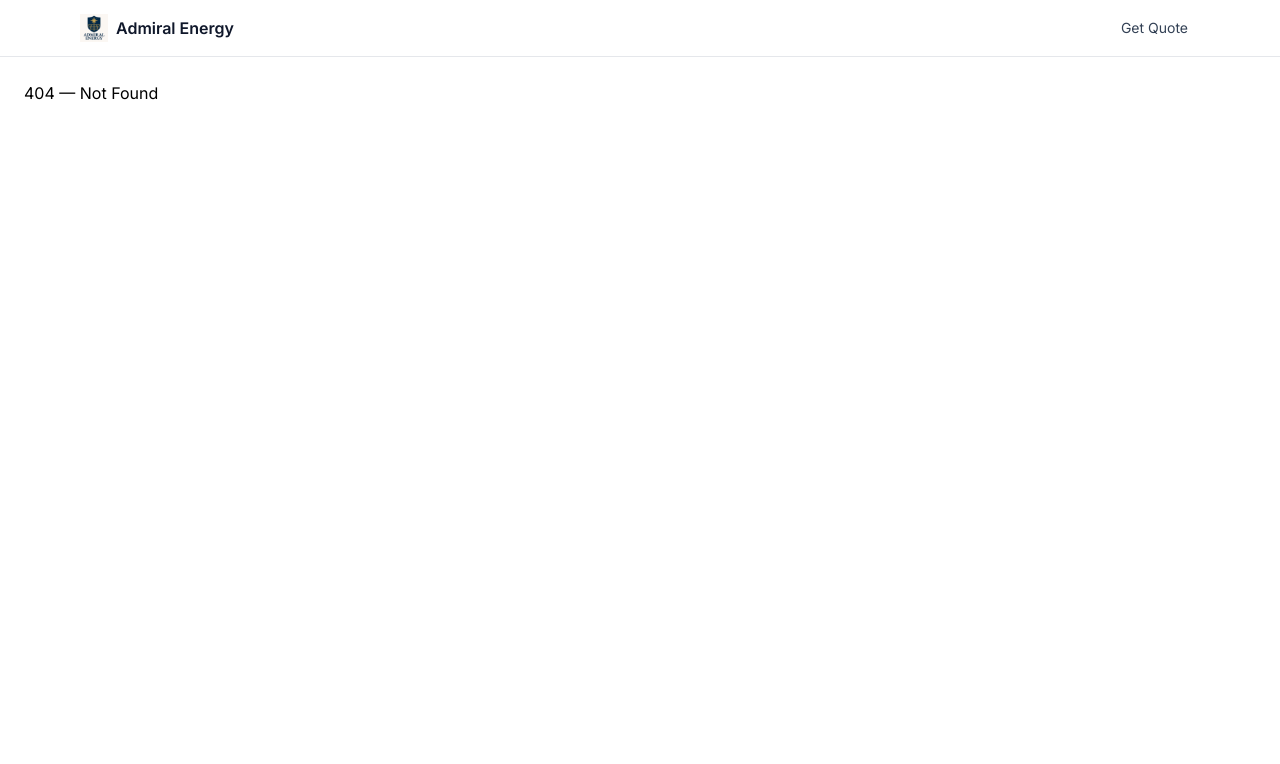
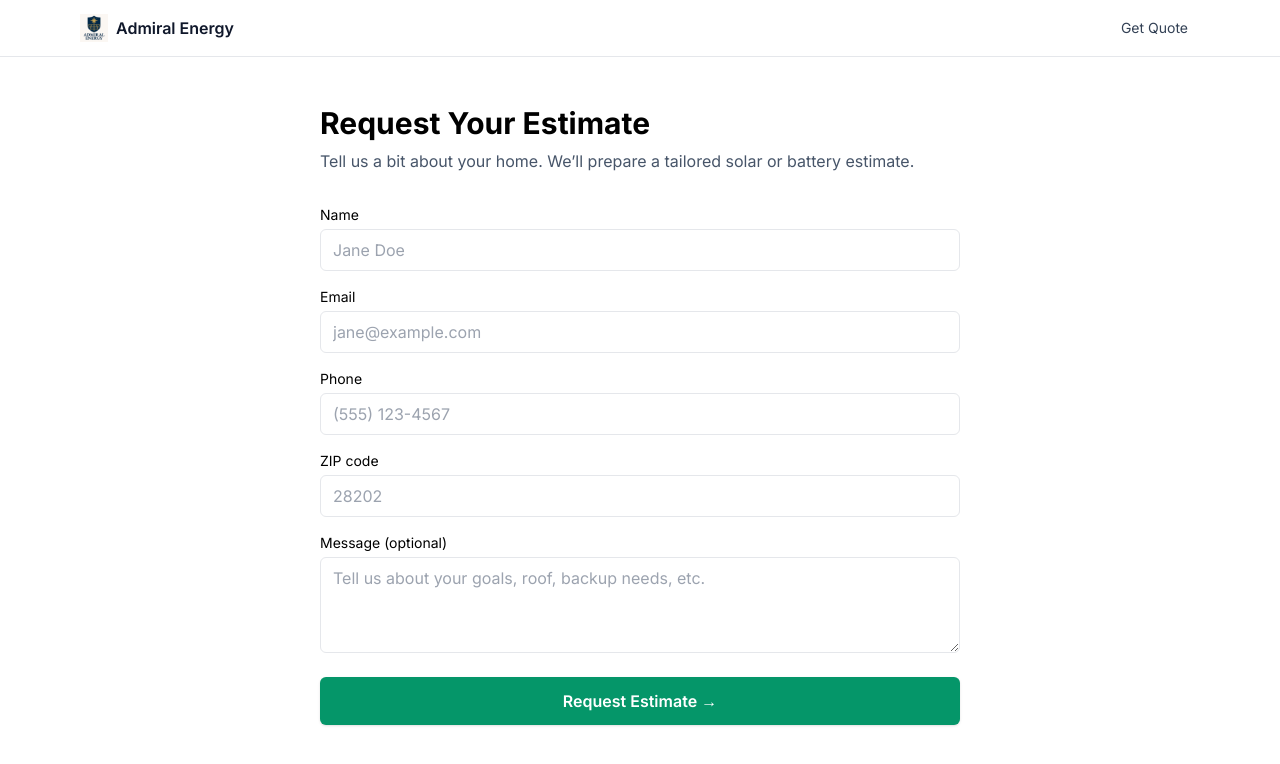
Before and after one commit to AdmiralEnergy/admiral-landing-v2, a React (Vite) app: page /estimate in a window 1280 px wide. Before the commit this address had no page. Shown: the top 764 px of the page. Built offline with nearby package versions, Linux system fonts and the light colour scheme.

Commit message:
feat(estimate): add Netlify-ready Estimate form with source tracking and GA4 event; wire /estimate route

```diff
--- /dev/null
+++ b/src/pages/Estimate.tsx
@@ -0,0 +1,204 @@
+import { useMemo, useState } from "react";
+import { useSearchParams } from "react-router-dom";
+import { track } from "../config/analytics";
+
+type FormState = {
+  name: string;
+  email: string;
+  phone: string;
+  zip: string;
+  message: string;
+  source: string;
+  botField: string; // honeypot
+};
+
+export default function Estimate() {
+  const [params] = useSearchParams();
+  const initialSource = useMemo(() => params.get("source") || "direct", [params]);
+
+  const [form, setForm] = useState<FormState>({
+    name: "",
+    email: "",
+    phone: "",
+    zip: "",
+    message: "",
+    source: initialSource,
+    botField: "",
+  });
+  const [errors, setErrors] = useState<Record<string, string>>({});
+  const [status, setStatus] = useState<"idle" | "submitting" | "success" | "error">("idle");
+
+  const onChange = (e: React.ChangeEvent<HTMLInputElement | HTMLTextAreaElement>) => {
+    const { name, value } = e.target;
+    setForm((s) => ({ ...s, [name]: value }));
+  };
+
+  const validate = () => {
+    const next: Record<string, string> = {};
+    if (!form.name.trim()) next.name = "Name is required";
+    if (!form.email.trim()) next.email = "Email is required";
+    if (!form.phone.trim()) next.phone = "Phone is required";
+    if (!form.zip.trim()) next.zip = "ZIP code is required";
+    setErrors(next);
+    return Object.keys(next).length === 0;
+  };
+
+  const encode = (data: Record<string, string>) => {
+    const params = new URLSearchParams();
+    for (const [k, v] of Object.entries(data)) params.append(k, v);
+    return params.toString();
+  };
+
+  const onSubmit = async (e: React.FormEvent<HTMLFormElement>) => {
+    e.preventDefault();
+    if (!validate()) return;
+    if (form.botField) return; // honeypot filled -> ignore
+
+    setStatus("submitting");
+    try {
+      const body = encode({
+        "form-name": "estimate",
+        name: form.name,
+        email: form.email,
+        phone: form.phone,
+        zip: form.zip,
+        message: form.message,
+        source: form.source,
+      });
+      const res = await fetch("/?no-cache=1", {
+        method: "POST",
+        headers: { "Content-Type": "application/x-www-form-urlencoded" },
+        body,
+      });
+      if (!res.ok) throw new Error(`HTTP ${res.status}`);
+
+      // Fire GA4 generate_lead if GA is configured
+      if (import.meta.env.VITE_GA_ID) {
+        try {
+          track("generate_lead", { source: form.source, form: "estimate" });
+        } catch {}
+      }
+
+      setStatus("success");
+    } catch (err) {
+      console.error(err);
+      setStatus("error");
+    }
+  };
+
+  if (status === "success") {
+    return (
+      <section className="mx-auto max-w-2xl px-4 py-16 text-center">
+        <h1 className="text-3xl font-bold mb-2">Thanks! We received your request.</h1>
+        <p className="text-slate-600">
+          Our team will reach out shortly with your custom estimate.
+          You can close this tab or continue browsing.
+        </p>
+      </section>
+    );
+  }
+
+  return (
+    <section className="mx-auto max-w-2xl px-4 py-12">
+      <h1 className="text-3xl font-bold mb-2">Request Your Estimate</h1>
+      <p className="text-slate-600 mb-8">
+        Tell us a bit about your home. We’ll prepare a tailored solar or battery estimate.
+      </p>
+
+      <form
+        name="estimate"
+        method="POST"
+        data-netlify="true"
+        data-netlify-honeypot="bot-field"
+        onSubmit={onSubmit}
+        className="grid gap-4"
+      >
+        {/* Netlify wiring */}
+        <input type="hidden" name="form-name" value="estimate" />
+        <input type="hidden" name="source" value={form.source} />
+        <input type="text" name="bot-field" value={form.botField} onChange={onChange} className="hidden" aria-hidden="true" />
+
+        <div className="grid gap-1">
+          <label className="text-sm font-medium" htmlFor="name">Name</label>
+          <input
+            id="name"
+            name="name"
+            value={form.name}
+            onChange={onChange}
+            className="rounded-md border px-3 py-2"
+            placeholder="Jane Doe"
+            required
+          />
+          {errors.name && <p className="text-sm text-red-600">{errors.name}</p>}
+        </div>
+
+        <div className="grid gap-1">
+          <label className="text-sm font-medium" htmlFor="email">Email</label>
+          <input
+            id="email"
+            name="email"
+            type="email"
+            value={form.email}
+            onChange={onChange}
+            className="rounded-md border px-3 py-2"
+            placeholder="jane@example.com"
+            required
+          />
+          {errors.email && <p className="text-sm text-red-600">{errors.email}</p>}
+        </div>
+
+        <div className="grid gap-1">
+          <label className="text-sm font-medium" htmlFor="phone">Phone</label>
+          <input
+            id="phone"
+            name="phone"
+            value={form.phone}
+            onChange={onChange}
+            className="rounded-md border px-3 py-2"
+            placeholder="(555) 123-4567"
+            required
+          />
+          {errors.phone && <p className="text-sm text-red-600">{errors.phone}</p>}
+        </div>
+
+        <div className="grid gap-1">
+          <label className="text-sm font-medium" htmlFor="zip">ZIP code</label>
+          <input
+            id="zip"
+            name="zip"
+            value={form.zip}
+            onChange={onChange}
+            className="rounded-md border px-3 py-2"
+            placeholder="28202"
+            required
+          />
+          {errors.zip && <p className="text-sm text-red-600">{errors.zip}</p>}
+        </div>
+
+        <div className="grid gap-1">
+          <label className="text-sm font-medium" htmlFor="message">Message (optional)</label>
+          <textarea
+            id="message"
+            name="message"
+            value={form.message}
+            onChange={onChange}
+            className="rounded-md border px-3 py-2 min-h-[96px]"
+            placeholder="Tell us about your goals, roof, backup needs, etc."
+          />
+        </div>
+
+        <button
+          type="submit"
+          disabled={status === "submitting"}
+          className="mt-2 inline-flex items-center justify-center rounded-md bg-emerald-600 px-6 py-3 font-semibold text-white shadow hover:bg-emerald-700 disabled:opacity-60"
+        >
+          {status === "submitting" ? "Submitting…" : "Request Estimate →"}
+        </button>
+
+        {status === "error" && (
+          <p className="text-sm text-red-600">Something went wrong. Please try again.</p>
+        )}
+      </form>
+    </section>
+  );
+}
--- a/src/router.tsx
+++ b/src/router.tsx
@@ -7,6 +7,7 @@ const LandingPage = lazy(() => import("./pages/AdmiralEnergyLanding"));
 const CalculatorPage = lazy(() => import("./pages/SolarCalculator"));
 // Keep advisor feature gated by env flag, but mount canonical tool at /advisor and the wizard at /intake
 const CatalogPage = lazy(() => import("./pages/ProductCatalog"));
+const EstimatePage = lazy(() => import("./pages/Estimate"));
 
 // LIGHT LAYOUT + 404
 import Header from "./components/layout/Header";
@@ -51,7 +52,8 @@ const router = createBrowserRouter([
         }
       }] : []),
       { path: "calculator", element: <Suspense fallback={null}><CalculatorPage /></Suspense> },
-      { path: "catalog", element: <Suspense fallback={null}><CatalogPage /></Suspense> },
+  { path: "catalog", element: <Suspense fallback={null}><CatalogPage /></Suspense> },
+  { path: "estimate", element: <Suspense fallback={null}><EstimatePage /></Suspense> },
       { path: "*", element: <NotFound /> }, // keep LAST
     ],
   },
--- a/src/types/globals.d.ts
+++ b/src/types/globals.d.ts
@@ -7,6 +7,7 @@ declare global {
   }
   interface ImportMetaEnv {
     readonly VITE_ENABLE_ADVISOR?: 'true' | 'false' | string;
+    readonly VITE_GA_ID?: string;
   }
 
   interface ImportMeta {
```
